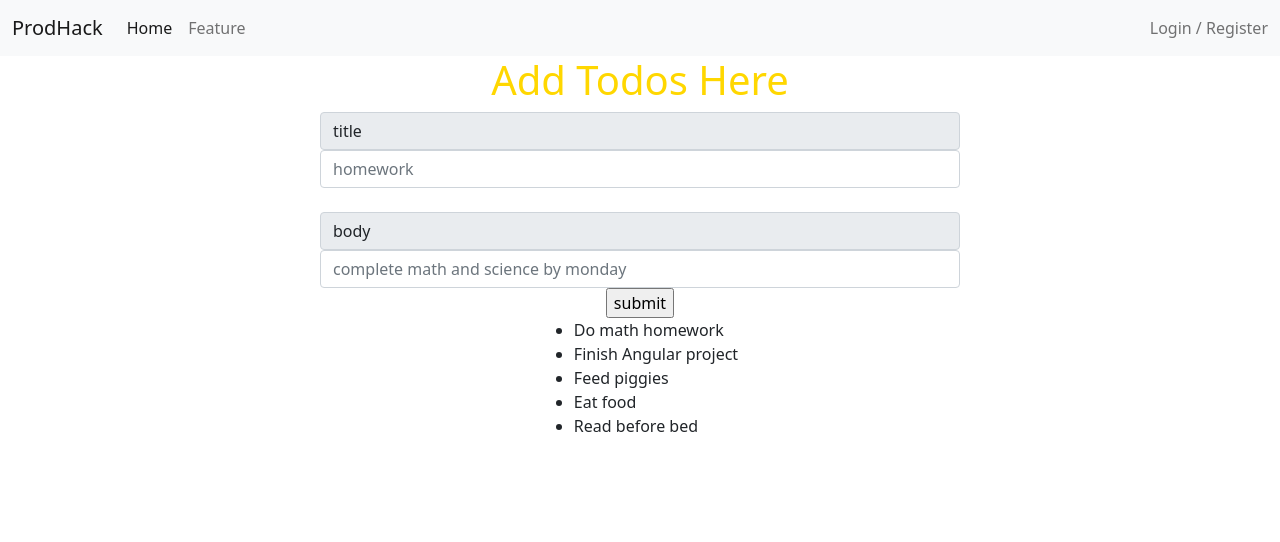
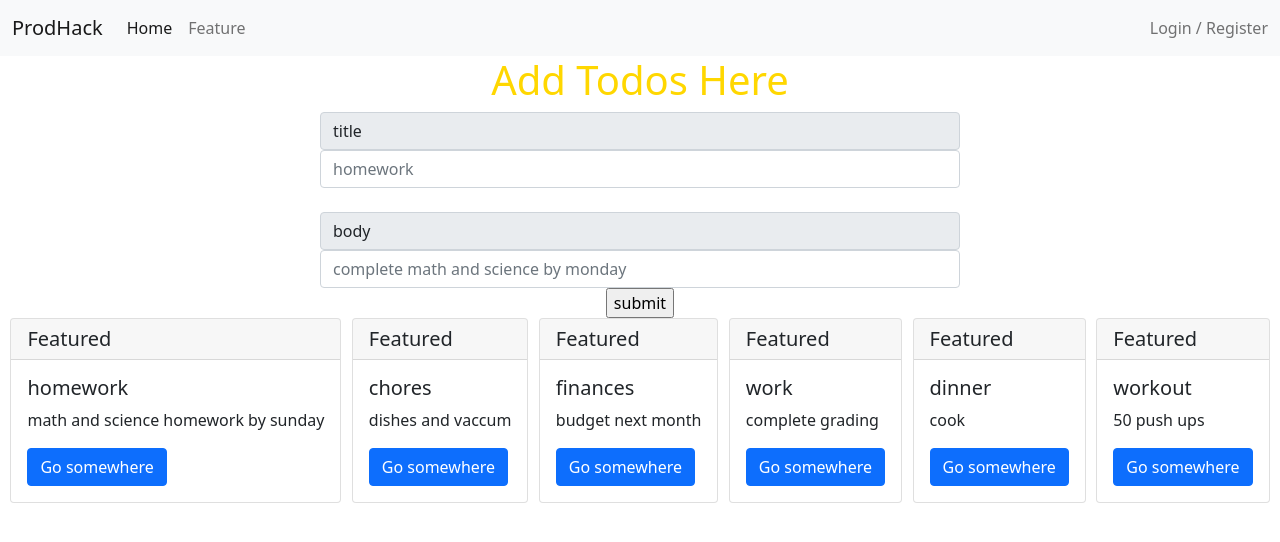
Before and after one commit to Jacob-Short/prod-hack-front-end, an Angular app: page / in a window 1280 px wide. Shown: the top 542 px of the page. Built offline with nearby package versions, Linux system fonts and the light colour scheme.

Commit message:
successful addtodo

```diff
--- a/src/app/todos/todos.component.html
+++ b/src/app/todos/todos.component.html
@@ -35,22 +35,18 @@
           <input type="submit" value="submit" />
         </form>
       </div>
-      <!-- <button
-        type="button"
-        class="btn btn-success"
-        (click)="onSubmit(form.data)"
-      >
-        Add
-      </button> -->
     </div>
     <div class="todo-body">
-      <ul>
-        <li>Do math homework</li>
-        <li>Finish Angular project</li>
-        <li>Feed piggies</li>
-        <li>Eat food</li>
-        <li>Read before bed</li>
-      </ul>
+      <div *ngFor="let todo of todos">
+        <div class="card">
+          <h5 class="card-header">Featured</h5>
+          <div class="card-body">
+            <h5 class="card-title">{{ todo.title }}</h5>
+            <p class="card-text">{{ todo.body }}</p>
+            <a href="#" class="btn btn-primary">Go somewhere</a>
+          </div>
+        </div>
+      </div>
     </div>
   </body>
 </html>
--- a/src/app/todos/todos.component.ts
+++ b/src/app/todos/todos.component.ts
@@ -25,13 +25,19 @@ export class TodosComponent implements OnInit {
   }
 
   onClickSubmit(data: any) {
-    alert('Entered Title:' + data.title + 'Entered body:' + data.body);
+    // alert('Entered Title:' + data.title + 'Entered body:' + data.body);
+    const todo: Todo = { id: 1, title: data.title, body: data.body };
+    this.addTodo(todo);
   }
 
   getTodos(): void {
     this.todos = this.todoService.getTodos();
   }
 
+  addTodo(todo: Todo): void {
+    this.todos = [...this.todoService.getTodos(), todo];
+  }
+
   ngOnInit(): void {
     this.getTodos();
   }
```
